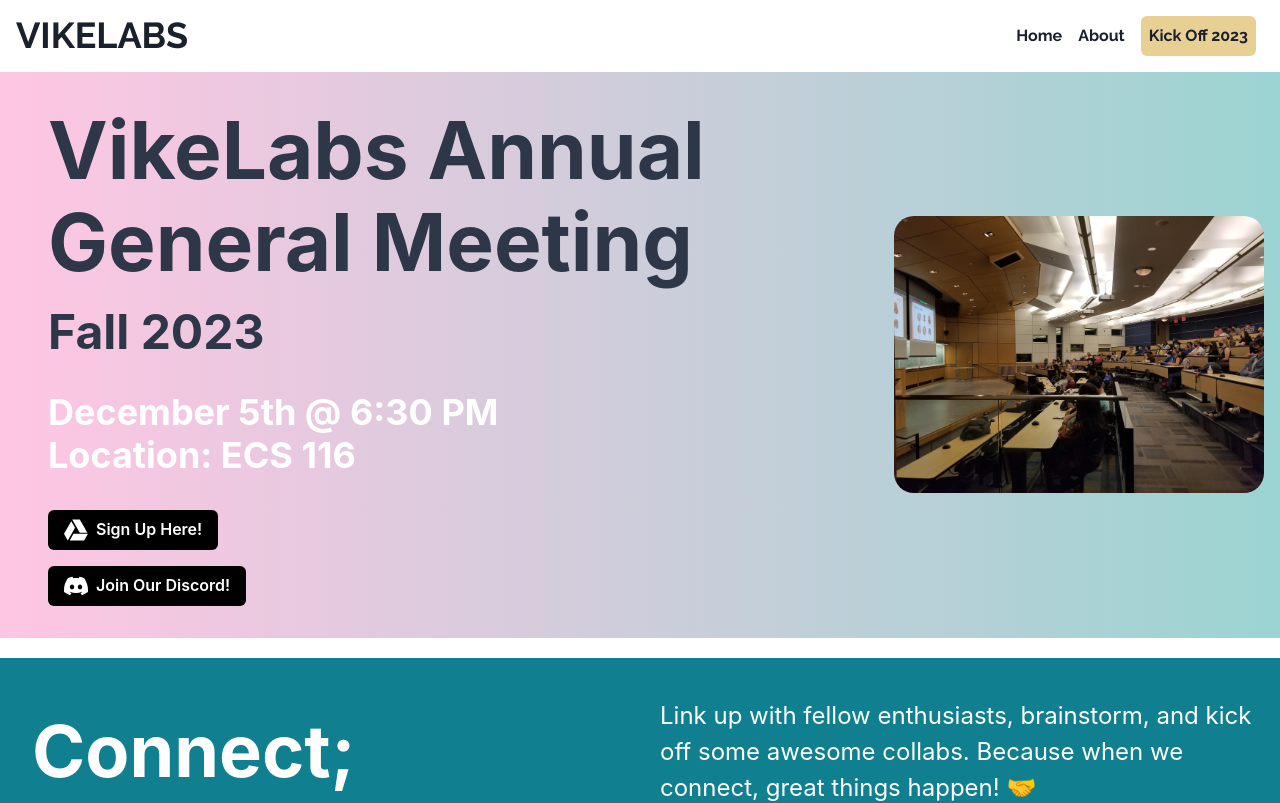
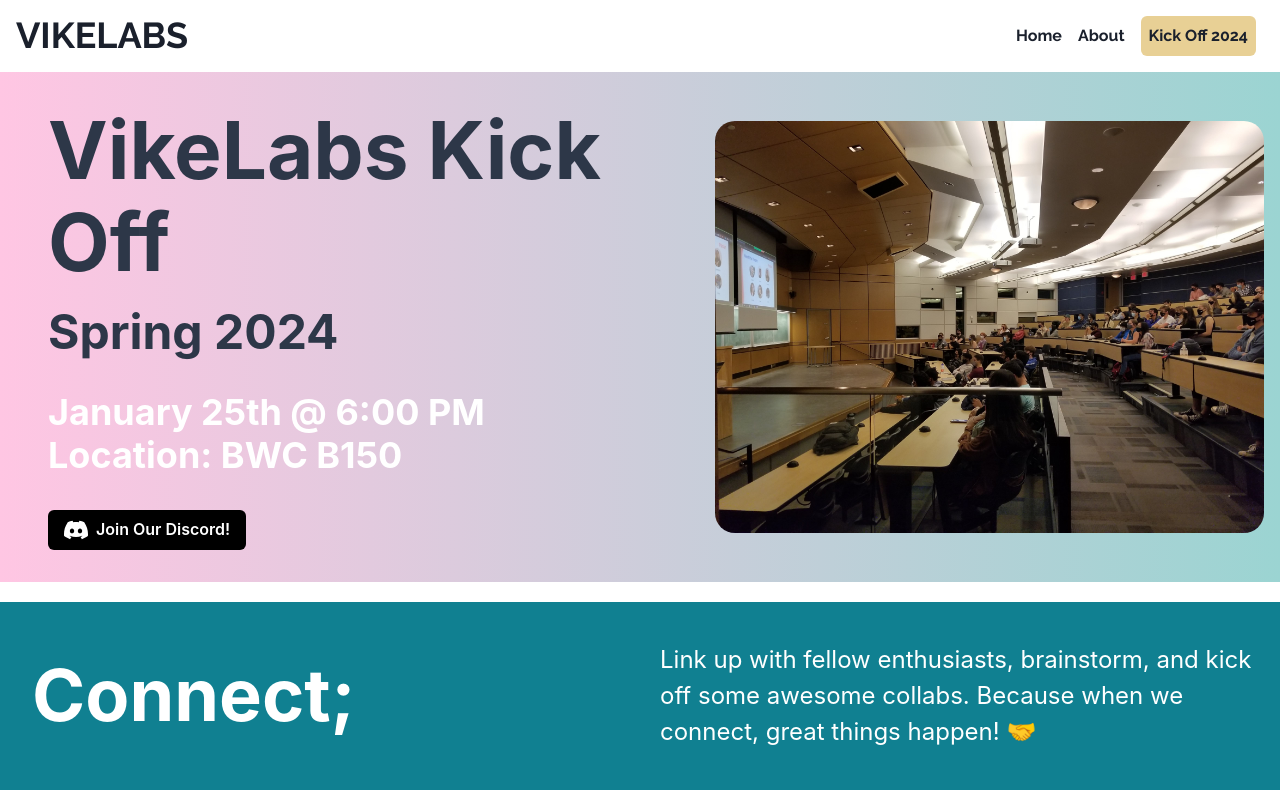
Before and after one commit to VikeLabs/vikelabs.ca, a Next.js app: page /kickoff in a window 1280 px wide. Shown: the top 803 px of the page. Built offline with nearby package versions, Linux system fonts and the light colour scheme.

Commit message:
updated for kick off

```diff
--- a/components/header.tsx
+++ b/components/header.tsx
@@ -21,7 +21,7 @@ const menuItems: MenuItem[] = [
     to: "/about",
   },
   {
-    title: "Kick Off 2023",
+    title: "Kick Off 2024",
     to: "/kickoff",
   },
   // {
--- a/pages/kickoff.tsx
+++ b/pages/kickoff.tsx
@@ -47,7 +47,7 @@ export const KickOffModal = () => {
       <ModalOverlay />
       <ModalContent bg="#28282A">
         <ModalHeader color="white" fontSize="5xl">
-          VikeLabs AGM
+          VikeLabs Kick Off
         </ModalHeader>
         <ModalCloseButton color="white" />
         <ModalBody>
@@ -86,10 +86,10 @@ export const KickOffModal = () => {
           <Flex w="full" justifyContent="end" my={6} gap={5} textAlign="right">
             <Box>
               <Heading color="#e8d095" fontSize="3xl">
-                December 5th @ 6:30 PM
+                January 25th @ 6:00 PM
               </Heading>
               <Heading color="#e8d095" fontSize="3xl">
-                Location: ECS 116
+                Location: BWC B150
                 {/* <a href="https://discord.gg/jrCzA49n?event=1153433953303265291" target="_blank" style={{ textDecoration: 'underline' }}>Discord</a> */}
               </Heading>
             </Box>
@@ -115,7 +115,7 @@ export const KickOff: NextPage = () => {
   return (
     <BaseLayout>
       <Metadata
-        title="VikeLabs Annual General Meeting"
+        title="VikeLabs Kick Off"
         description="Learn more about VikeLabs, it's mission and it's members."
       />
       <Box bgGradient="linear(to-l, #9bd4d2, #ffc6e3)">
@@ -128,7 +128,7 @@ export const KickOff: NextPage = () => {
                 color="gray.700"
                 lineHeight={[1, 1, 1.15]}
               >
-                VikeLabs Annual General Meeting
+                VikeLabs Kick Off
               </Heading>
               <Heading
                 as="h2"
@@ -136,12 +136,12 @@ export const KickOff: NextPage = () => {
                 color="gray.700"
                 lineHeight={[1, 1, 1.15]}
               >
-                Fall 2023
+                Spring 2024
               </Heading>
               <Box my={4}>
-                <Heading color="white">December 5th @ 6:30 PM</Heading>
+                <Heading color="white">January 25th @ 6:00 PM</Heading>
                 <Heading color="white">
-                  Location: ECS 116
+                  Location: BWC B150
                   {/* <a href="https://discord.gg/jrCzA49n?event=1153433953303265291" target="_blank" style={{ textDecoration: 'underline' }}>Discord</a> */}
                 </Heading>
               </Box>
@@ -152,16 +152,6 @@ export const KickOff: NextPage = () => {
               >
                 Connect; Learn; Build;
               </Text> */}
-              <Box>
-                <Button
-                  variant="black"
-                  leftIcon={GoogleIcon}
-                  as="a"
-                  href={signUpForm}
-                >
-                  Sign Up Here!
-                </Button>
-              </Box>
               <Box>
                 <Button
                   variant="black"
```
